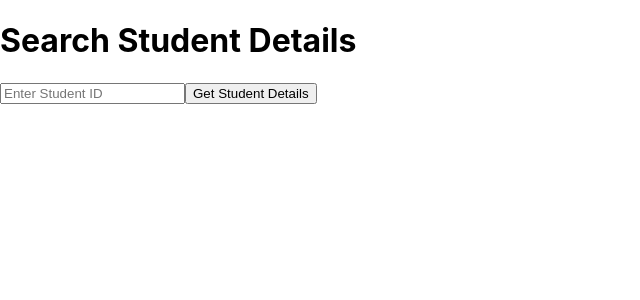
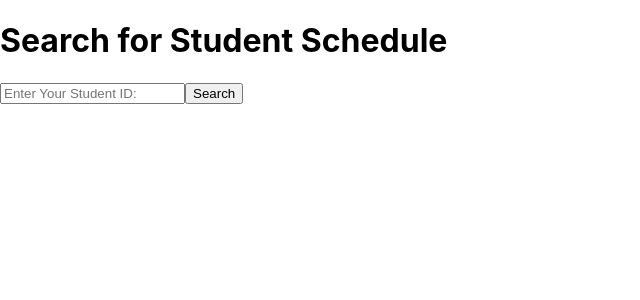
Before and after one commit to Yash-Jajam/Student_App, a React (Create React App) app: page / in a window 1280 px wide. Shown: the top 300 px of the page, without its empty margins (0-640 px from the left). Built offline with nearby package versions, Linux system fonts and the light colour scheme.

Commit message:
Design update

```diff
--- a/src/App.js
+++ b/src/App.js
@@ -16,14 +16,14 @@ function App() {
 
   return (
     <div className="App">
-      <h1>Search Student Details</h1>
+      <h1>Search for Student Schedule</h1>
       <input
         type="text"
-        placeholder="Enter Student ID"
+        placeholder="Enter Your Student ID:"
         value={studentId}
         onChange={handleInputChange}
       />
-      <button onClick={fetchStudentData}>Get Student Details</button>
+      <button onClick={fetchStudentData}>Search</button>
 
       {studentData && (
         <div>
@@ -31,14 +31,13 @@ function App() {
             <p>{studentData.message}</p>
           ) : (
             <div>
-              <h3>Student Details</h3>
-              <p>Name: {studentData.name}</p>
-              <p>ClassID: {studentData.classID}</p>
-              <p>ClassName: {studentData.className}</p>
-              <p>ClassDate: {studentData.classDate}</p>
-              <p>ClassTime: {studentData.classTime}</p>
-              <p>Location: {studentData.classLocation}</p>
-              <p>Syllabus: {studentData.syllabus}</p>
+              <h3>2024 Fall Schedule for {studentData.name}</h3>
+              <p>Course ID: {studentData.classID}</p>
+              <p>Course Name: {studentData.className}</p>
+              <p>Course Date: {studentData.classDate}</p>
+              <p>Course Time: {studentData.classTime}</p>
+              <p>Course Location: {studentData.classLocation}</p>
+              <p>Course Syllabus: {studentData.syllabus}</p>
             </div>
           )}
         </div>
--- a/src/studentData.js
+++ b/src/studentData.js
@@ -1,9 +1,9 @@
 const students = [
-    { id: 100, name: 'Lydia Legan', classID: 'Info 530', className: 'Systems Development', classDate: 'Monday & Wednesday', classTime: '5:30 - 6:45 PM', classLocation: 'SneadHall B2145', syllabus: 'At some point?' },
-    { id: 101, name: 'David Dindo', classID: 'Info 520', className: 'Data Communication', classDate: 'Monday', classTime: '7:00 - 9:45 PM', classLocation: 'SneadHall B2175', syllabus: 'Maybe another sprint' },
-    { id: 102, name: 'Yash Jajam', classID: 'Info 544', className: 'Ethics of IS', classDate: 'Tuesday', classTime: '4:00 - 5:30 PM', classLocation: 'SneadHall B2177', syllabus: 'TBD :)' },
-    { id: 103, name: 'Kathy Smith', classID: 'Info 610', className: 'Principles of IS Security', classDate: 'Wednesday', classTime: '7:00 - 9:45 PM', classLocation: 'MCV Campus', syllabus: 'Enjoy!' },
-    { id: 104, name: 'Michael Jackson', classID: 'Info 620', className: 'Database Systems', classDate: 'Thursday', classTime: '3:30 - 5:00 PM', classLocation: 'School Of Engg', syllabus: 'Not right now!' },
+    { id: 100, name: 'Lydia Legan', classID: 'INFO 530', className: 'Systems Development', classDate: 'Monday & Wednesday', classTime: '5:30 - 6:45 PM', classLocation: 'SneadHall B2145', syllabus: 'At some point?' },
+    { id: 101, name: 'David Dindo', classID: 'INFO 520', className: 'Data Communication', classDate: 'Monday', classTime: '7:00 - 9:45 PM', classLocation: 'SneadHall B2175', syllabus: 'Maybe another sprint' },
+    { id: 102, name: 'Yash Jajam', classID: 'INFO 544', className: 'Ethics of IS', classDate: 'Tuesday', classTime: '4:00 - 5:30 PM', classLocation: 'SneadHall B2177', syllabus: 'TBD :)' },
+    { id: 103, name: 'Kathy Smith', classID: 'INFO 610', className: 'Principles of IS Security', classDate: 'Wednesday', classTime: '7:00 - 9:45 PM', classLocation: 'MCV Campus', syllabus: 'Enjoy!' },
+    { id: 104, name: 'Michael Jackson', classID: 'INFO 620', className: 'Database Systems', classDate: 'Tuesday & Thursday', classTime: '3:30 - 5:00 PM', classLocation: 'Hibbs Hall A8143', syllabus: 'Not right now!' },
   ];
 
   export default students;
```
